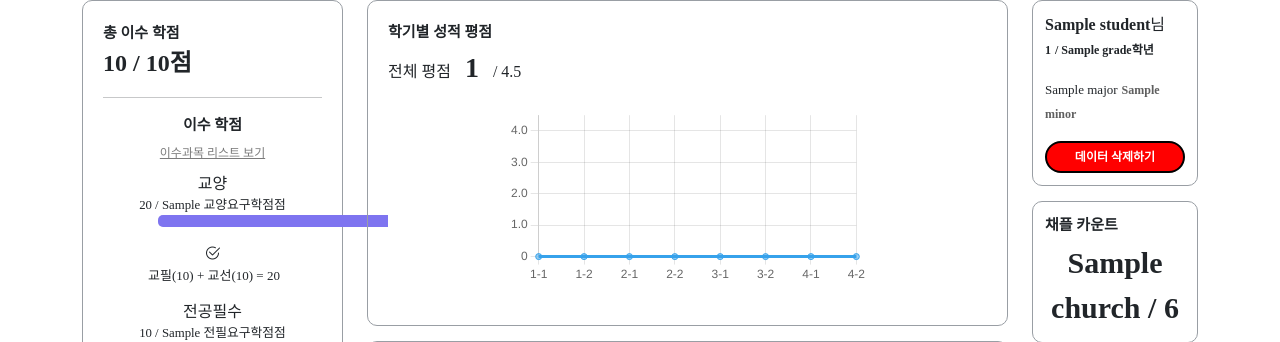
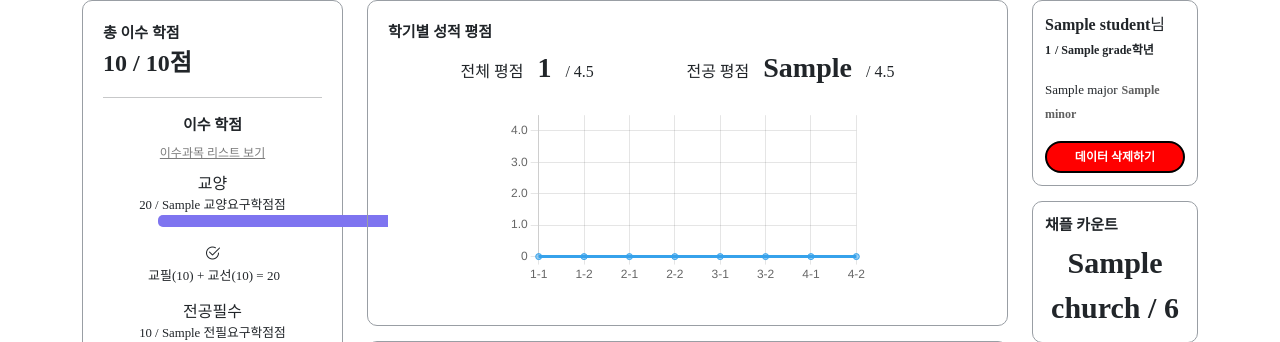
Before and after one commit to sku-likelion11th/sku-grad-credit-calc-backend, a Django app: template reader/templates/reader/result.html in a window 1280 px wide. Shown: the part 71-413 px from the top of the page. Run offline with Django 3.2, Linux system fonts and the light colour scheme; the template is opened without the code that fills it: most values are stand-ins (such as "Sample title", 1, 10 or a date in 2020); data that the repository does not hold is empty; some libraries are stand-ins or nearby versions; some web fonts are replaced.

Commit message:
프론트 전공평점 재출력

```diff
--- a/reader/static/css/result.css
+++ b/reader/static/css/result.css
@@ -218,8 +218,8 @@
 
         .totalGPA {
             /* 전공평점 구현하면 살리기 */
-            /* display: flex;
-            justify-content: space-evenly; */
+            display: flex;
+            justify-content: space-evenly;
         }
 
         .totalGPA span {
--- a/reader/templates/reader/result.html
+++ b/reader/templates/reader/result.html
@@ -197,7 +197,7 @@
                     <div class="totalGPA">
                         <p class="totalscore">전체 평점 <span>{{total_avg}}</span> / 4.5</p>
                         <!-- 전공평점 부정확으로 인해 숨김처리 -->
-                        <!-- <p class="totalscore">전공 평점 <span>{{major_grade.전공}}</span> / 4.5</p> -->
+                        <p class="totalscore">전공 평점 <span>{{major_grade.전공}}</span> / 4.5</p>
                     </div>
                     <div class="line-container">
                         <div class="line-chart-box">
@@ -560,7 +560,7 @@
     <script src="{% static 'js/unCourse.js' %}"></script>
     <script src="{% static 'js/recommended.js' %}"></script>
     <script src="{% static 'js/result.js' %}"></script>
-    <script type='module' src="{% static 'js/creditList.js' %}"></script>
+    <!-- <script type='module' src="{% static 'js/creditList.js' %}"></script> -->
     <script src="https://cdn.jsdelivr.net/npm/chart.js"></script>
     <script src="{% static 'js/chart.js' %}"></script>
 </body>
```
